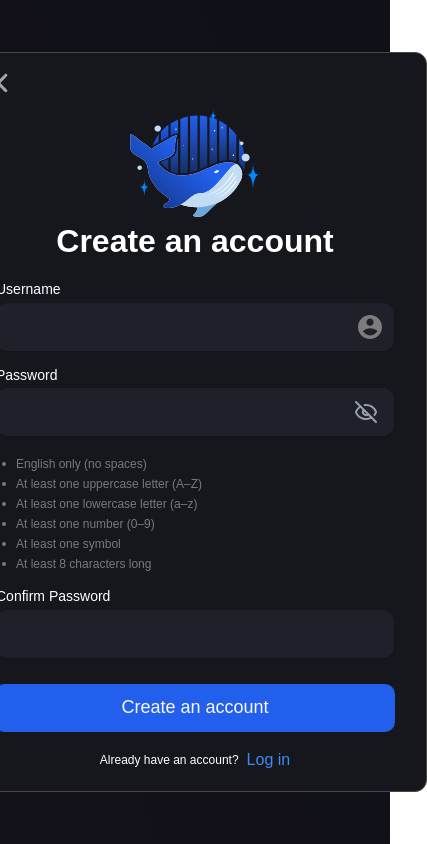
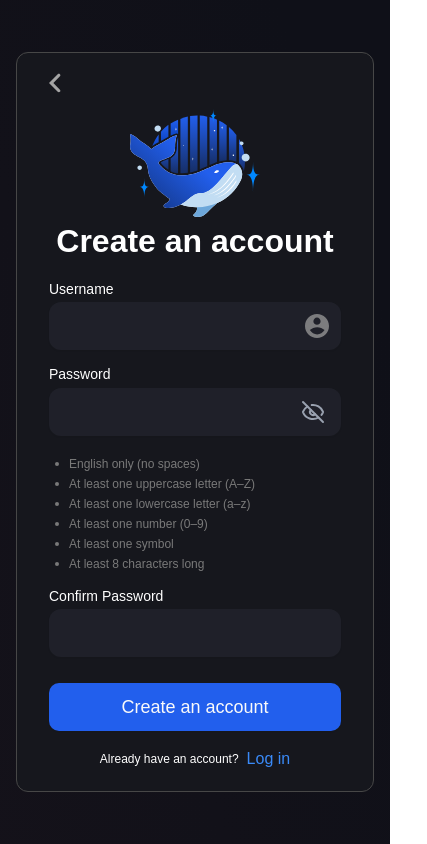
Before and after one commit to ss-house-dev/Whalarora-web-frontend, a Next.js app: page /auth/sign-up in a window 390 px wide. Shown: the whole page, 427 px wide, since content can reach past the window. Built offline with nearby package versions, Linux system fonts and the light colour scheme; a web font is replaced by a local one.

Commit message:
Finalize: responsive register page

```diff
--- a/src/features/auth/components/SignUpForm.tsx
+++ b/src/features/auth/components/SignUpForm.tsx
@@ -191,8 +191,8 @@ export const SignUpForm: React.FC<SignUpFormProps> = ({
   };
 
   return (
-    <div className="flex items-center justify-center min-h-screen">
-      <div className="w-[464px] h-[740px] rounded-[12px] bg-[#16171D] border border-[#474747] px-8 py-5">
+    <div className="flex items-center justify-center min-h-screen px-4 py-6">
+      <div className="w-full max-w-[464px] rounded-[12px] bg-[#16171D] border border-[#474747] px-8 py-5">
         <form onSubmit={handleSubmit(onSubmit)}>
           <div className="flex flex-col space-y-4 text-white">
             <div className="space-y-4">
@@ -337,13 +337,13 @@ export const SignUpForm: React.FC<SignUpFormProps> = ({
               </div>
 
               {/* Error Message */}
-              <div className="w-[400px] h-[26px] mb-0 flex items-center justify-center"></div>
+              <div className="w-full h-[26px] mb-0 flex items-center justify-center"></div>
 
               {/* Button Sign Up */}
               <div className="flex justify-center">
                 <Button
                   type="submit"
-                  className="w-[400px] h-[48px] cursor-pointer text-[18px] disabled:opacity-50 disabled:cursor-not-allowed bg-[#225FED]"
+                  className="w-full max-w-[400px] h-[48px] cursor-pointer text-[18px] disabled:opacity-50 disabled:cursor-not-allowed bg-[#225FED]"
                   disabled={isLoading}
                 >
                   {isLoading ? (
```
